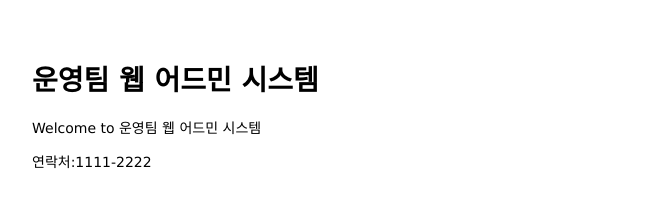
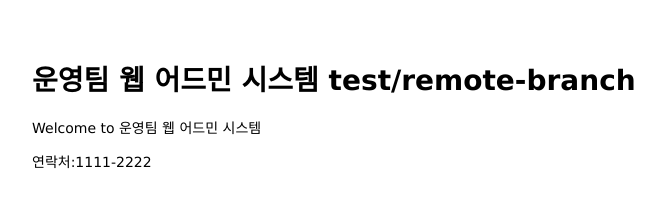
Before and after one commit to smartho21/mastering-git-github, a website: page public/index.html in a window 1280 px wide. Shown: the whole page, without its empty margins (26-691 px from the left). Drawn offline with Linux system fonts and the light colour scheme.

Commit message:
Change body_test/remote-branch_v2

```diff
--- a/public/index.html
+++ b/public/index.html
@@ -6,7 +6,7 @@
 </head>
 
 <body>
-  <h1>운영팀 웹 어드민 시스템</h1>
+  <h1>운영팀 웹 어드민 시스템 test/remote-branch</h1>
   <p>Welcome to 운영팀 웹 어드민 시스템</p>
 </body>
 
```
